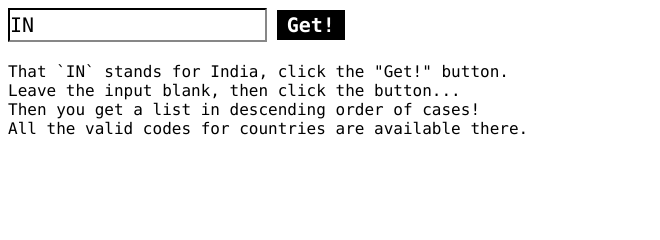
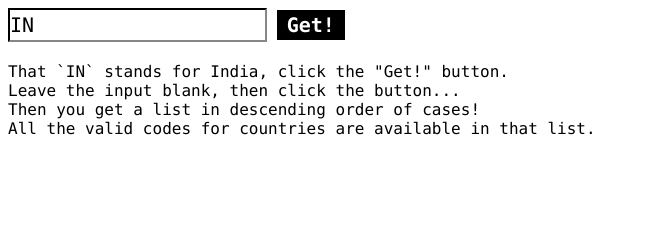
Before and after one commit to rk3141/covid-app, a plain HTML site: page index.html in a window 1280 px wide. Shown: the top 240 px of the page, 0-660 px from the left. Drawn offline with Linux system fonts and the light colour scheme.

Commit message:
Better Guide

```diff
--- a/index.html
+++ b/index.html
@@ -96,7 +96,7 @@
             <br>
             Then you get a list in descending order of cases!
             <br>
-            All the valid codes for countries are available there.
+            All the valid codes for countries are available in that list.
         </div>
 
         <script src="app.js"></script>
```
